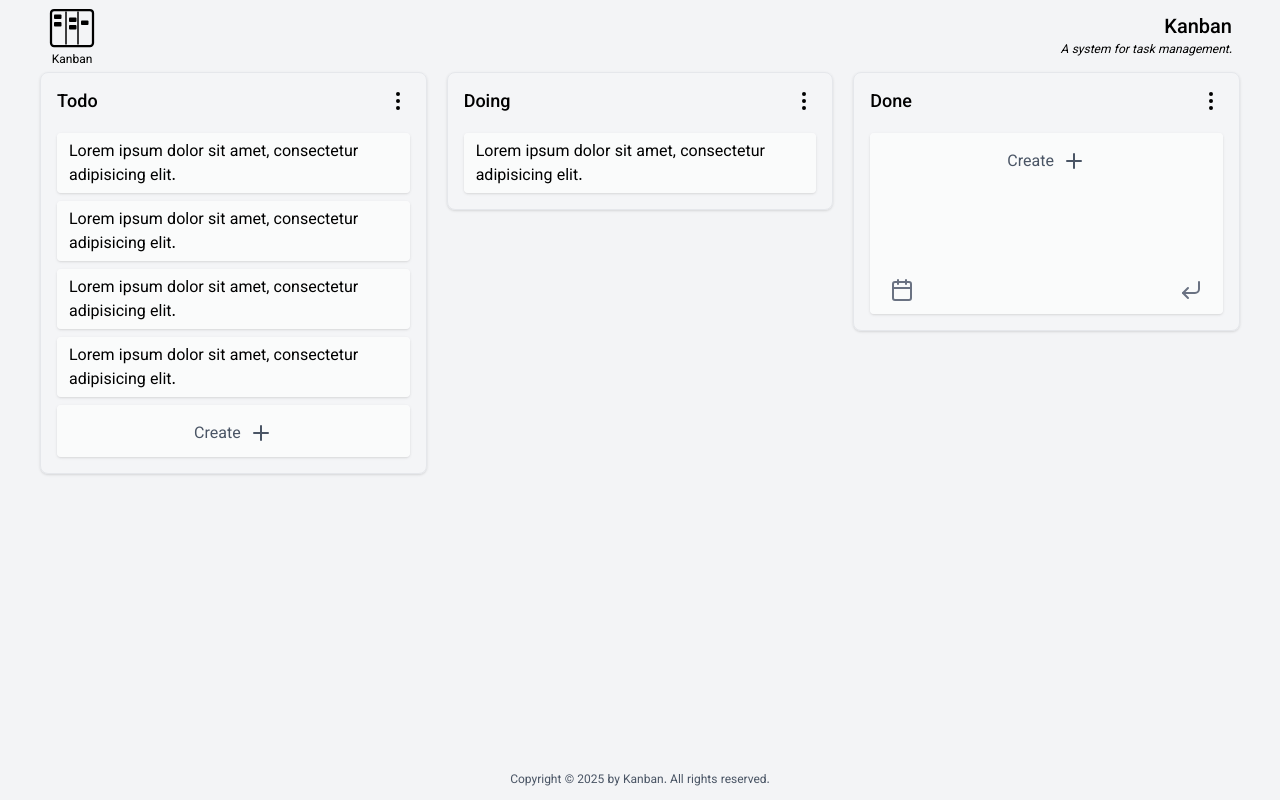
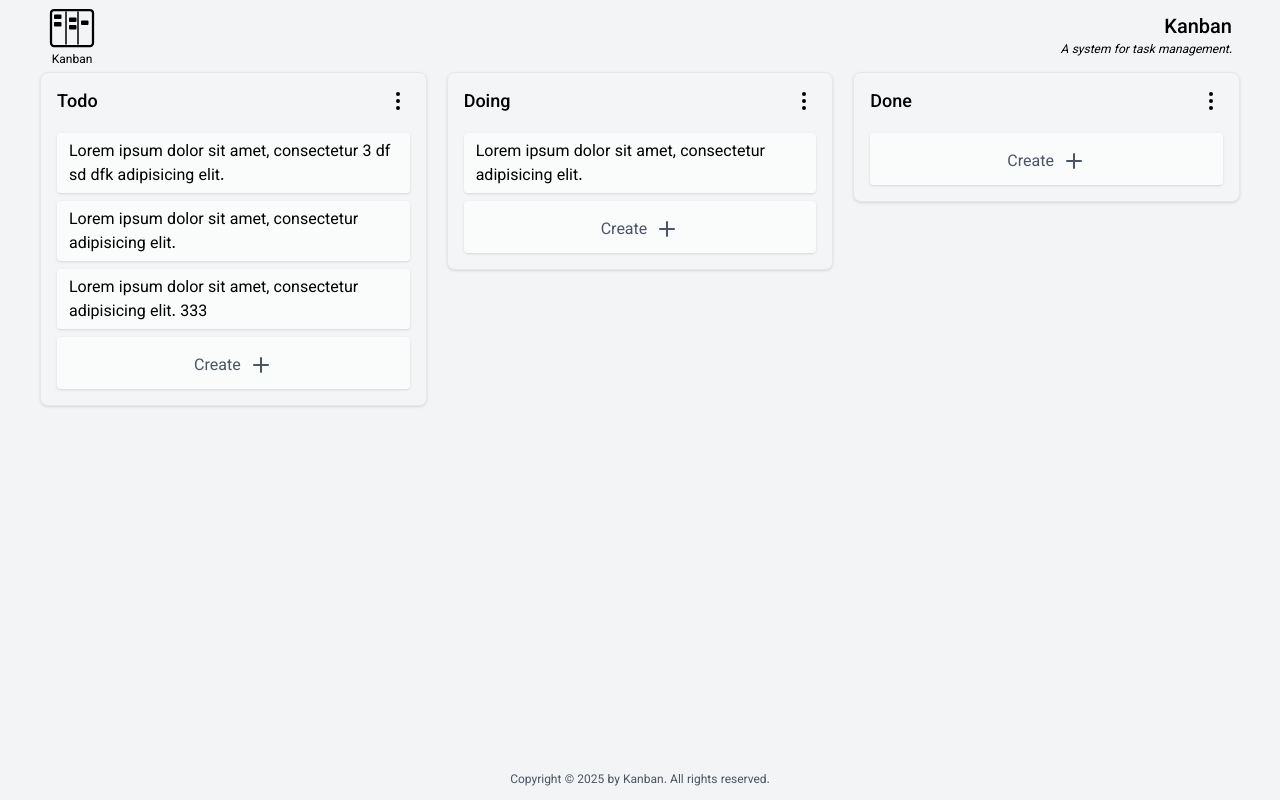
Before and after one commit to Jawed-Poya/Kanban, a React (Vite) app: page / in a window 1280 px wide. Built offline with nearby package versions, Linux system fonts and the light colour scheme.

Commit message:
[Add] make components for list & items.

```diff
--- a/package.json
+++ b/package.json
@@ -16,7 +16,8 @@
     "react": "^19.2.0",
     "react-dom": "^19.2.0",
     "tailwind-merge": "^3.4.0",
-    "tailwindcss": "^4.1.17"
+    "tailwindcss": "^4.1.17",
+    "zustand": "^5.0.8"
   },
   "devDependencies": {
     "@eslint/js": "^9.39.1",
--- a/src/components/board/Board.tsx
+++ b/src/components/board/Board.tsx
@@ -5,69 +5,52 @@ import BoardHeader from "@/components/board/BoardHeader.tsx";
 import BoardContent from "@/components/board/BoardContent.tsx";
 import Card from "@/components/board-card/Card.tsx";
 import {cn} from "@/lib/cn.ts";
-import {Calendar, CornerDownLeft, Plus} from "lucide-react";
 import CardForm from "@/components/card-item/CardForm.tsx";
+import List from "@/components/card-item/List.tsx";
+import ListItem from "@/components/card-item/ListItem.tsx";
 
 type BoardProps = PropsWithChildren<{
     className?: string;
 }>;
+
 
 const Board = ({className}: BoardProps)=> {
     return (
         <>
             <div className={cn("board grid items-end-safe", className)}>
                 <BoardHeader />
+
                 <BoardContent>
                     <Card label={"Todo"}>
-                        <ul className={"flex flex-col gap-2"}>
-                            <li className={"shadow rounded px-3 pt-2 pb-1 bg-white/60"}>
+                        <List>
+                            <ListItem>
+                                Lorem ipsum dolor sit amet, consectetur 3 df sd dfk  adipisicing elit.
+                            </ListItem>
+                            <ListItem>
                                 Lorem ipsum dolor sit amet, consectetur adipisicing elit.
-                            </li>
-                            <li className={"shadow rounded px-3 pt-2 pb-1 bg-white/60"}>
-                                Lorem ipsum dolor sit amet, consectetur adipisicing elit.
-                            </li>
-                            <li className={"shadow rounded px-3 pt-2 pb-1 bg-white/60"}>
-                                Lorem ipsum dolor sit amet, consectetur adipisicing elit.
-                            </li>
-                            <li className={"shadow rounded px-3 pt-2 pb-1 bg-white/60"}>
-                                Lorem ipsum dolor sit amet, consectetur adipisicing elit.
-                            </li>
-
-                            <CardForm />
-                        </ul>
+                            </ListItem>
+                            <ListItem>
+                                Lorem ipsum dolor sit amet, consectetur adipisicing elit. 333
+                            </ListItem>
+                            <CardForm id={"todo"} />
+                        </List>
                     </Card>
                     <Card label={"Doing"}>
-                        <ul className={"flex flex-col gap-2"}>
-                            <li className={"shadow rounded px-3 pt-2 pb-1 bg-white/60"}>
-                                Lorem ipsum dolor sit amet, consectetur adipisicing elit.
-                            </li>
+                              <List>
+                        <ListItem>
+                            Lorem ipsum dolor sit amet, consectetur adipisicing elit.
+                        </ListItem>
 
-
-                        </ul>
+                            <CardForm id={"doing"} />
+                              </List>
                     </Card>
                     <Card label={"Done"}>
                         <ul className={"flex flex-col gap-2"}>
-                            <li className={"shadow rounded px-3 pt-2 pb-1 bg-white/60"}>
-                                <button
-                                    className={"w-full h-10 text-gray-600 flex gap-2 items-center justify-center cursor-pointer"}>
-                                    <span className={"mt-1"}>Create</span>
-                                    <Plus/>
-                                </button>
-
-                                <div className={""}>
-                            <textarea className={"p-2 border-none w-full h-20 resize-none focus:outline-none"}>
-
-                            </textarea>
-                                    <div className={"text-gray-500 p-2 flex justify-between"}>
-                                        <Calendar/>
-
-                                        <CornerDownLeft className={"cursor-pointer"}/>
-                                    </div>
-                                </div>
-                            </li>
+                            <CardForm id={"done"} />
                         </ul>
                     </Card>
                 </BoardContent>
+
                 <BoardFooter />
             </div>
         </>
--- a/src/components/card-item/CardForm.tsx
+++ b/src/components/card-item/CardForm.tsx
@@ -1,18 +1,24 @@
-import {useRef} from 'react';
 import {Calendar, CornerDownLeft, Plus} from "lucide-react";
+import {cn} from "@/lib/cn.ts";
+import {useBoardStore} from "@/store/useBoardStore.ts";
 
-const CardForm = () => {
-    const editor = useRef<HTMLDivElement>(null);
+
+type CardFormProps = {
+    className?: string;
+    id: string;
+}
+
+const CardForm = ({className, id}: CardFormProps) => {
+    const {openFormId, setOpenFormId} = useBoardStore();
+
+    const isOpen = openFormId === id;
 
     const handleToggleCreate = ()=> {
-        editor.current?.classList.toggle("hidden");
-
-        const textarea = editor.current?.querySelector("textarea");
-        textarea?.focus();
+        setOpenFormId(isOpen ? null : id);
     }
 
     return (
-        <li className={"shadow rounded px-3 pt-2 pb-1 bg-white/60"}>
+        <li className={cn("shadow rounded px-3 pt-2 pb-1 bg-white/60 ", className)}>
             <button
                 onClick={handleToggleCreate}
                 className={"w-full h-10 text-gray-600 flex gap-2 items-center justify-center cursor-pointer"}>
@@ -20,14 +26,16 @@ const CardForm = () => {
                 <Plus/>
             </button>
 
-            <div className={"hidden"} ref={editor}>
-                <textarea className={"p-2 border-none w-full h-20 resize-none focus:outline-none"}></textarea>
-                <div className={"text-gray-500 p-2 flex justify-between"}>
-                    <Calendar/>
+            {isOpen && (
+                <>
+                    <textarea className={"p-2 border-none w-full h-20 resize-none focus:outline-none"}></textarea>
+                    <div className={"text-gray-500 p-2 flex justify-between"}>
+                        <Calendar/>
 
-                    <CornerDownLeft className={"cursor-pointer"}/>
-                </div>
-            </div>
+                        <CornerDownLeft className={"cursor-pointer"}/>
+                    </div>
+                </>
+                )}
         </li>
     );
 };
--- /dev/null
+++ b/src/components/card-item/List.tsx
@@ -0,0 +1,12 @@
+import {cn} from "@/lib/cn.ts";
+import {BoardProps} from "@/components/board/Board.tsx";
+
+const List = ({className, children}: BoardProps) => {
+    return (
+        <ul className={cn("flex flex-col gap-2 ", className)}>
+            {children}
+        </ul>
+    );
+}
+
+export default List;
--- /dev/null
+++ b/src/components/card-item/ListItem.tsx
@@ -0,0 +1,32 @@
+import {cn} from "@/lib/cn.ts";
+import {BoardProps} from "@/components/board/Board.tsx";
+import {Edit} from "lucide-react";
+
+const ListItem = ({className, children}: BoardProps) => {
+    return (
+        <li className={cn("overflow-hidden hover:ps-6 transition-[padding] relative group shadow rounded px-3 pt-2 pb-1 bg-white/60 ", className)}>
+
+            <input type={"radio"} className={"group-hover:-translate-x-[18px] absolute -translate-x-7 transition-transform"} />
+
+            {children}
+
+            <button
+                className="
+                    cursor-pointer
+                    p-1
+                    border border-gray-200
+                    rounded-full
+                    bg-white
+                    absolute top-1 right-1
+                    opacity-0 group-hover:opacity-100
+                    transition-opacity
+                "
+            >
+                <Edit size={"16px"} />
+            </button>
+        </li>
+    );
+}
+
+
+export default ListItem;
--- /dev/null
+++ b/src/store/useBoardStore.ts
@@ -0,0 +1,12 @@
+import { create } from 'zustand';
+
+
+type BoardStore = {
+    openFormId: string | null;
+    setOpenFormId: (openFormId: string | null) => void;
+}
+
+export const useBoardStore = create<BoardStore>((set) => ({
+    openFormId: null,
+    setOpenFormId: (id) => set({ openFormId: id }),
+}));
```
Also changed, not shown: 1 other file (tests, documents, lock files or other folders).
